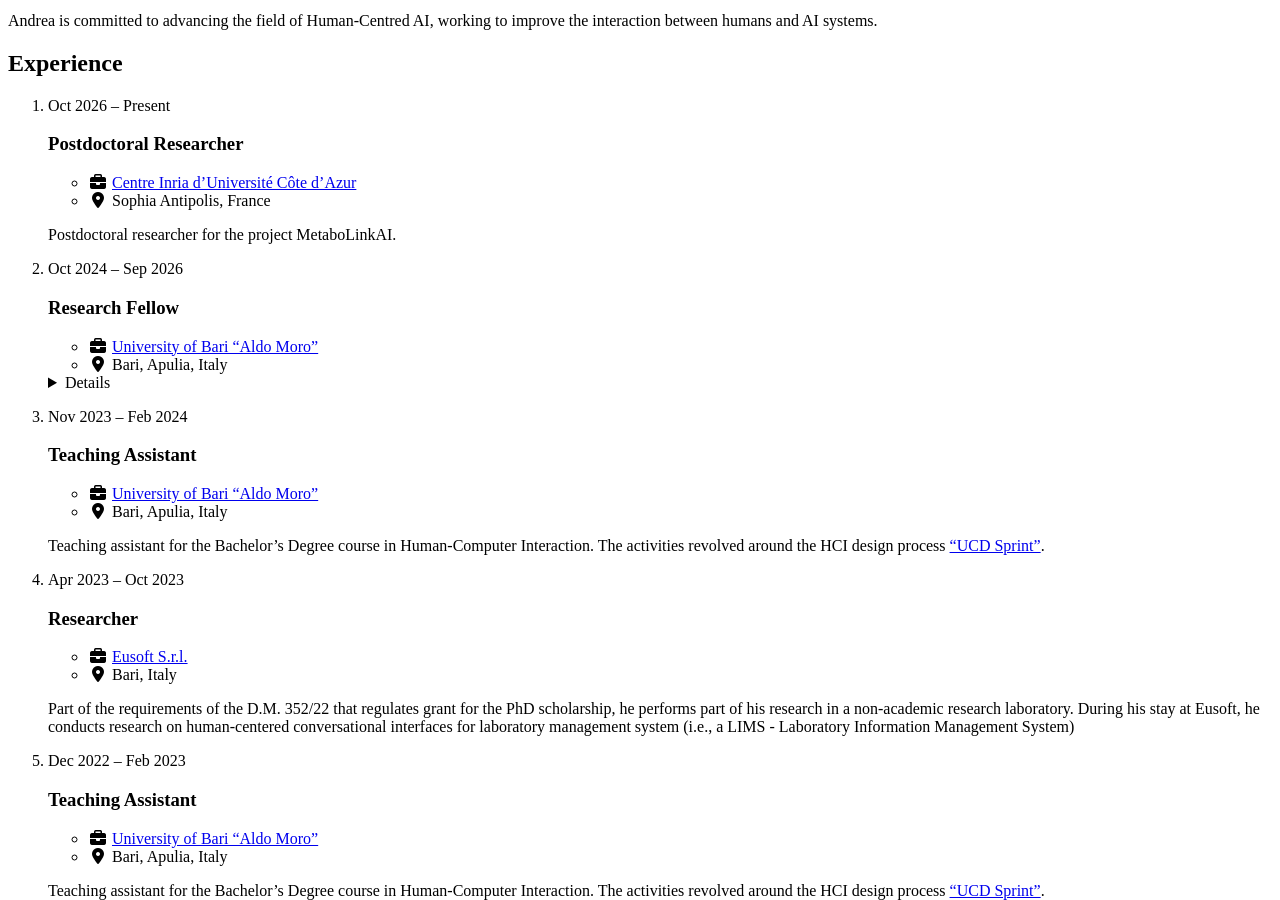
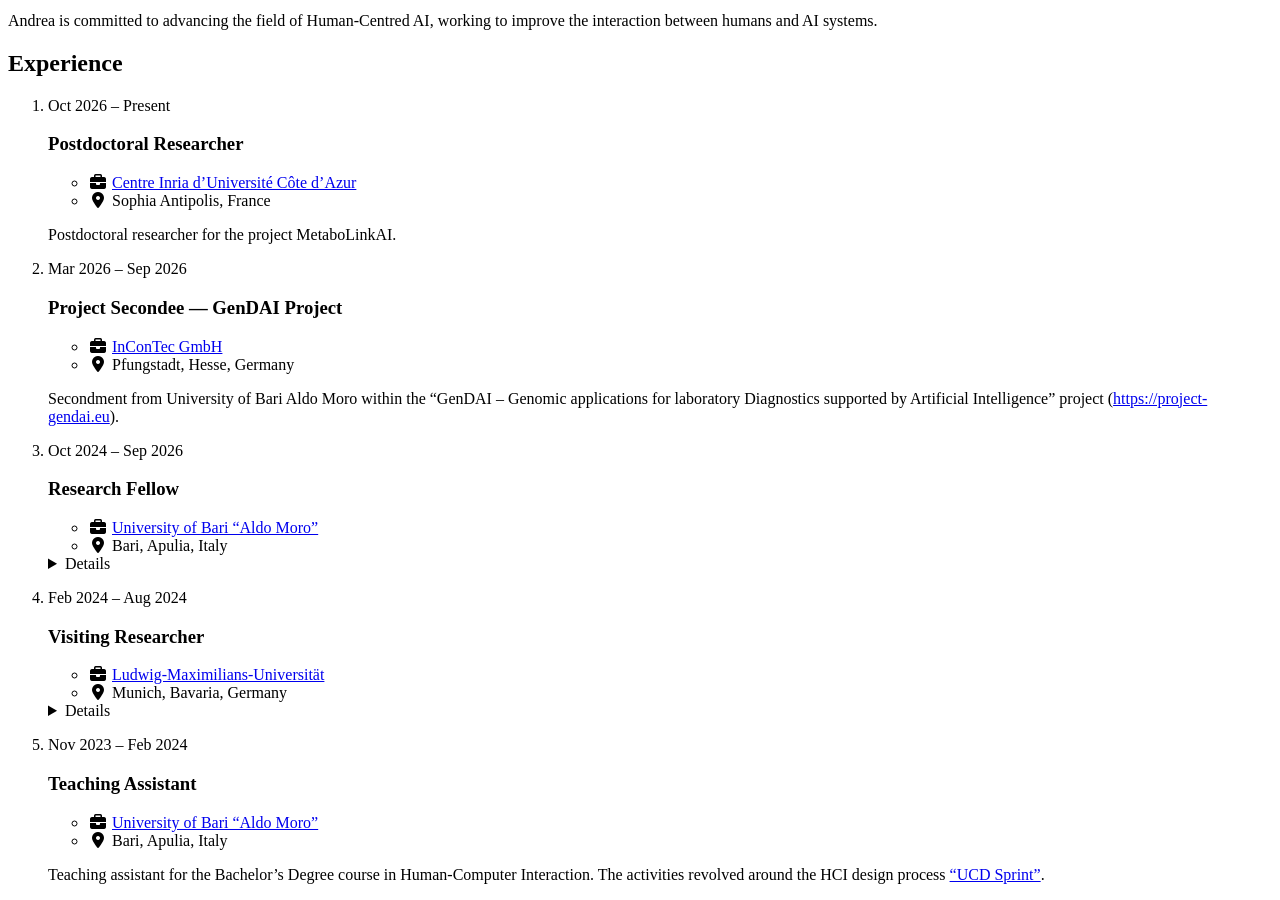
Before and after one commit to espositoandrea/espositoandrea.github.io, a Jekyll site: the page built from curriculum.md, in a window 1280 px wide and 900 px high, scrolled down 892 px. Built offline with Jekyll 4.4.1, drawn with Linux system fonts in a browser that asks for light colours; nearby versions of some CDN libraries; comment, search, counter and statistics services are not loaded; a style sheet for code colours, icons or effects is not loaded.

Commit message:
Add the GenDAI secondment and the 2024 visit at LMU to the experiences

```diff
--- a/_data/curriculum.yml
+++ b/_data/curriculum.yml
@@ -215,6 +215,23 @@
       Postdoctoral researcher for the project MetaboLinkAI.
     notes_it: |-
       Ricercatore postdoc per il progetto MetaboLinkAI.
+  - title: Project Secondee --- GenDAI Project
+    title_it: Ricercatore visitatore su progetto -- progetto GenDAI
+    category: visiting-abroad
+    years:
+      start: 2026-03-16
+      end: 2026-09-16
+    institute:
+      name: InConTec GmbH
+      name_it: InConTec GmbH
+      url: https://www.incontec.de
+    location: Pfungstadt, Hesse, Germany
+    location_it: Pfungstadt, Assia, Germania
+    notes: |-
+      Secondment from University of Bari Aldo Moro within the “GenDAI – Genomic applications for laboratory Diagnostics supported by Artificial Intelligence” project (<https://project-gendai.eu>).
+    # Italian drafted by Claude: to be reviewed
+    notes_it: |-
+      Distacco (secondment) dall'Università degli Studi di Bari Aldo Moro nell'ambito del progetto “GenDAI – Genomic applications for laboratory Diagnostics supported by Artificial Intelligence” (<https://project-gendai.eu>).
   - title: Research Fellow
     title_it: Assegnista di ricerca (tipo B)
     category: research-grant
@@ -273,6 +290,37 @@
         L’inclusione digitale è un diritto primario per tutti i cittadini e rappresenta un “must have” per garantire l’accesso alla conoscenza, all’istruzione e al lavoro. Tuttavia, in Italia quattro persone su dieci continuano a non utilizzare Internet regolarmente e più della metà della popolazione non dispone di competenze digitali di base. Nonostante i progressi nelle tecnologie assistive, la Direttiva UE 2019/882 riconosce la sfida continua dell’accessibilità del web, in particolare per le persone con disabilità. Le attività di questo assegno di ricerca sono nell'ambito del progetto PRIN PNRR 2022 "PROTECT - imPROving ciTizEn inClusivity Through Conversational AI", che esplora come agenti intelligenti che interagiscono con gli utenti possano migliorare l'accessibilità del web.
     location: Bari, Apulia, Italy
     location_it: Bari, Italia
+  - title: Visiting Researcher
+    title_it: Ricercatore visitatore
+    category: visiting-abroad
+    years:
+      start: 2024-02-08
+      end: 2024-08-07
+    institute:
+      name: Ludwig-Maximilians-Universität
+      name_it: Ludwig-Maximilians-Universität
+      department: Institut für Informatik
+      department_it: Institut für Informatik
+      url: https://www.lmu.de/en/index.html
+    location: Munich, Bavaria, Germany
+    location_it: Monaco di Baviera, Germania
+    notes: |-
+      During his stay at LMU, he conducted research on human-centered
+      conversational assistant for low-risk tasks (3D Modelling) as part of a
+      project by the European Network of Human-Centered Artificial Intelligence
+      "[Humane-AI](https://www.humane-ai.eu)" titled "[Making for Everyone:
+      Interactive, voice-based support for the design of 3D objects for digital
+      fabrication](https://www.humane-ai.eu/project/making-for-everyone-interactive-voice-based-support-for-the-design-of-3d-objects-for-digital-fabrication/)"
+      (WP3).
+    notes_it: |-
+      Durante la sua permanenza presso la LMU, Andrea ha condotto, presso il
+      laboratorio "Human Centered Ubiquitous Media" coordinato dal Prof.
+      Albrecht Schmidt, una ricerca su assistenti conversazionali
+      human-centered per task a basso rischio (modellazione 3D) per un
+      progetto della rete Europea per la Human-Centered Artificial
+      Intelligence "Humane-AI" dal titolo "Making for Everyone: Interactive,
+      voice-based support for the design of 3D objects for digital
+      fabrication" (WP3).
   - title: Teaching Assistant
     title_it: Assistente alla didattica
     category: teaching
```
